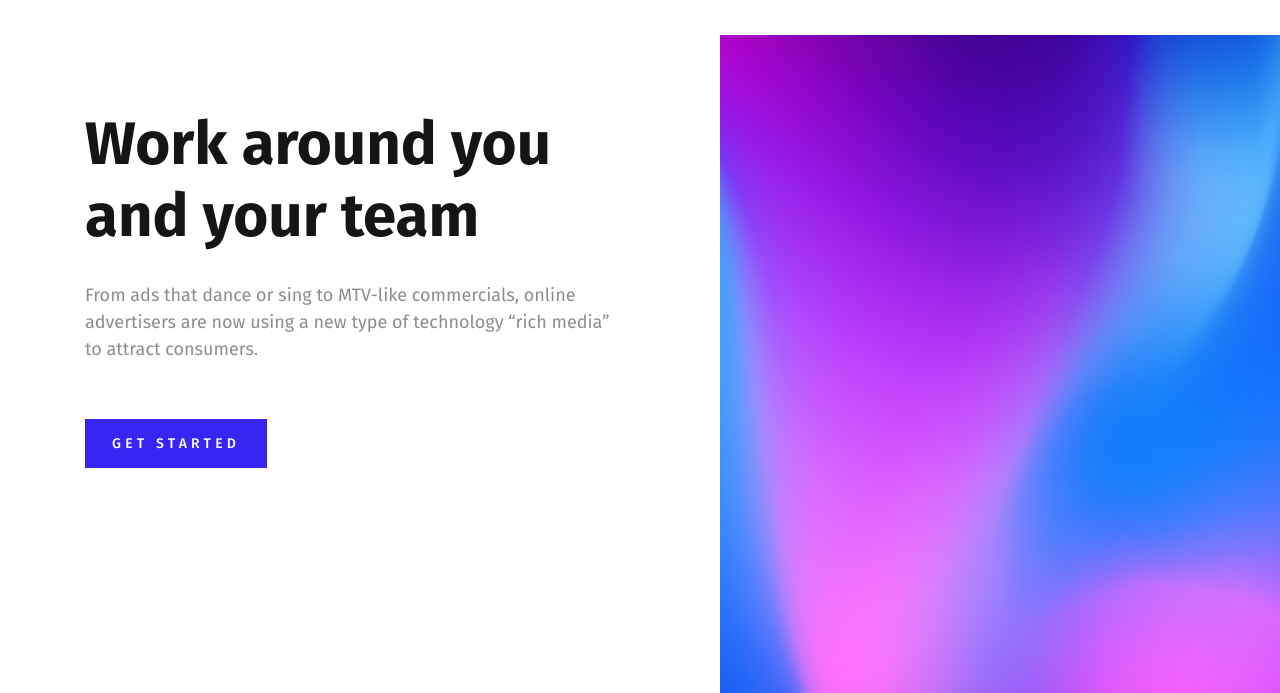
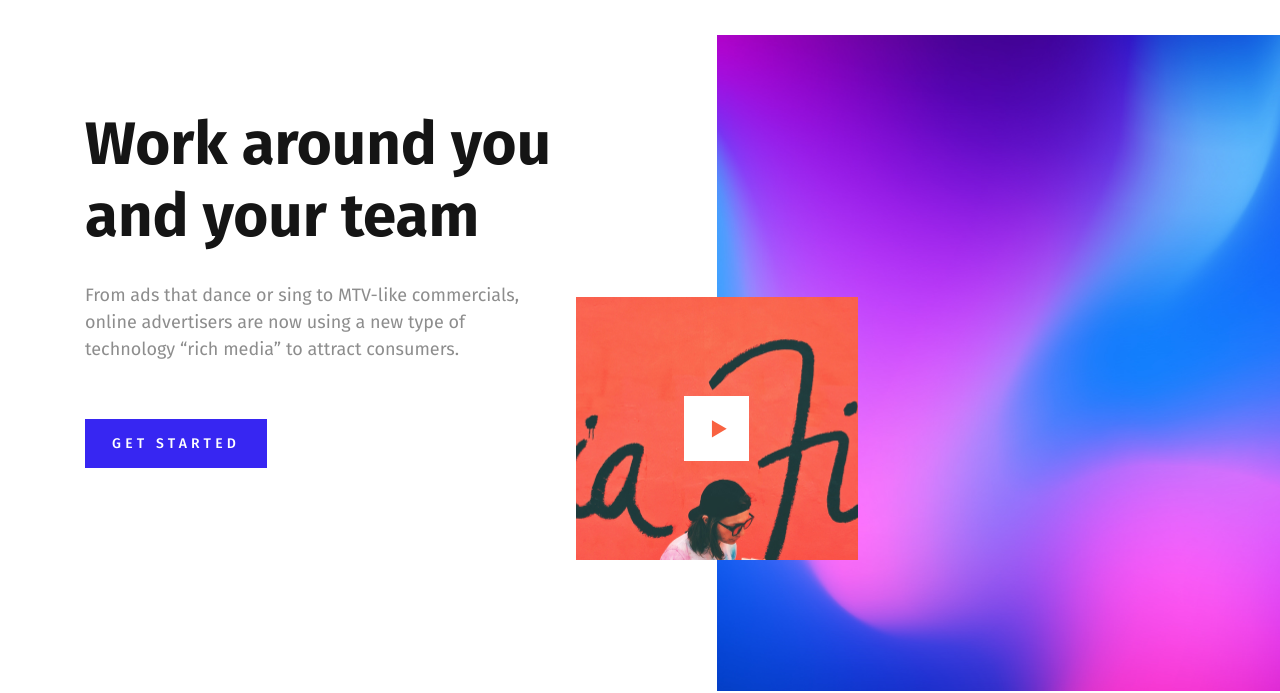
Before and after one commit to DaniilSpb/Gravity, a plain HTML site: page index.html in a window 1280 px wide. Shown: the part 107-800 px from the top of the page. Drawn offline with Linux system fonts and the light colour scheme.

Commit message:
header is done

```diff
--- a/css/main.css
+++ b/css/main.css
@@ -14,6 +14,11 @@ button {
 	display: block;
 	border:none;
 	background: transparent;
+}
+.vh-dependent {
+	height: 25vh;
+	display:flex;
+	align-items: center;
 }
 .be-static {
 	position: static;
@@ -36,6 +41,7 @@ button {
 .offer-cont__text {
 	margin:30px 0 56px;
 	font-size: 18px;
+	max-width: 450px;
 }
 .btn {
 	background: #3726f2;
@@ -57,10 +63,31 @@ button {
 .hero {
 	background: url(/img/img1.jpg) no-repeat right top;
 	background-size: 80% 100%;
-	height: 840px;
-	width: 700px;
+	height: 82vh;
+	width: 55%;
 	position: absolute;
 	right: 0;
 	top: 0;
 	margin-top: 142px;
 }
+.video {
+	display: block;
+	position: absolute;
+	background-size: 80% 85%;
+	left:0;
+	bottom: 20%;
+	width: 40%;
+	height: 40%;
+	background:url(/img/video.jpg) no-repeat center center;
+	display: flex;
+	justify-content:center;
+	align-items: center;
+}
+.video:after {
+	content:"";
+	display:block;
+	background: url(/img/play.svg);
+	width: 65px;
+	height: 65px;
+
+}
--- a/index.html
+++ b/index.html
@@ -47,9 +47,9 @@
 							</button>
 						</div> <!-- /ofer-cony-->
 					</div> <!-- /col-md-6-->
-					<div class="col-md-6  be-static">
+					<div class="col-md-6  be-static vh-dependent">
 						<div class="hero">
-
+							<a href="" class="video"></a>
 						</div>
 					</div>
 				</div>
```
